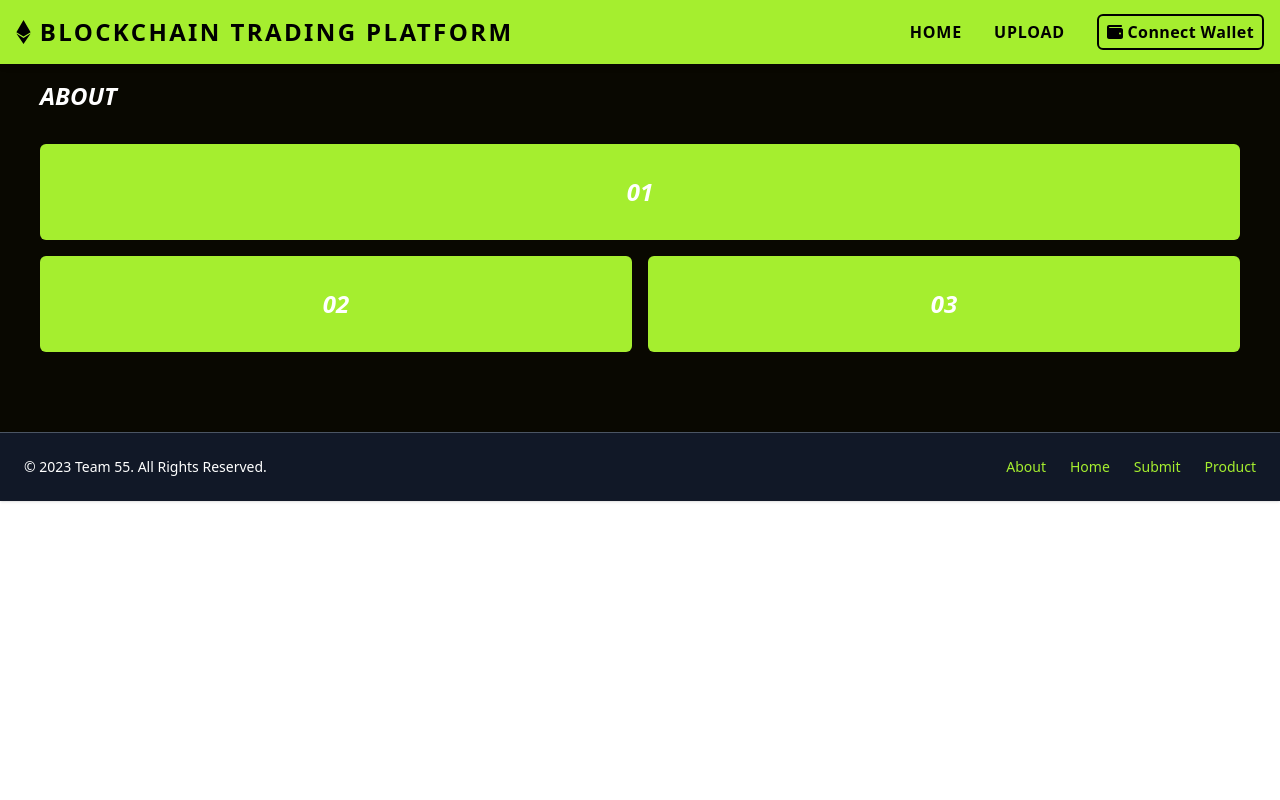
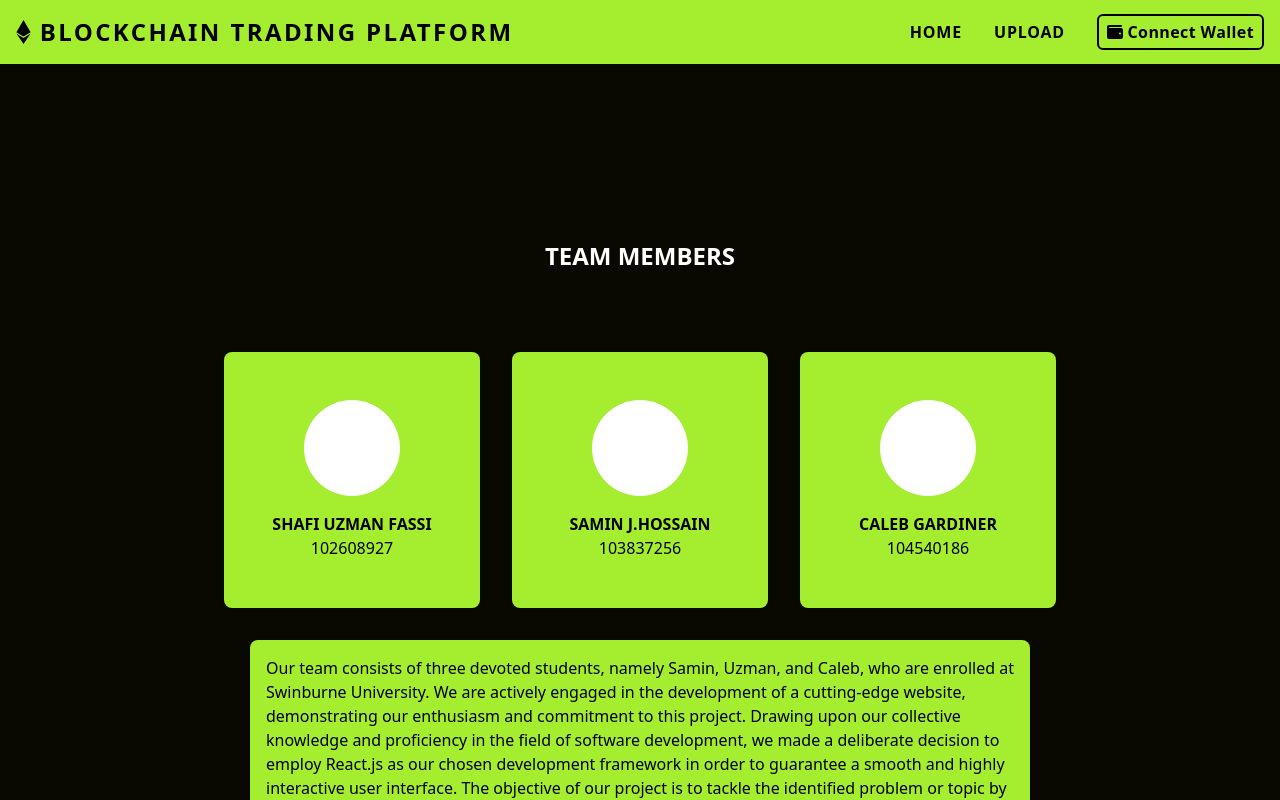
Before and after one commit to uzmanshafi/COS30049-TEAM55-WEB3-Blockchain-React-Site, a React (Create React App) app in the folder my-project/: page /about in a window 1280 px wide. Shown: the top 800 px of the page. Built offline with nearby package versions, Linux system fonts and the light colour scheme.

Commit message:
update about page fro m old repo
all good

```diff
--- a/my-project/package.json
+++ b/my-project/package.json
@@ -15,7 +15,7 @@
     "react": "^18.2.0",
     "react-dom": "^18.2.0",
     "react-router-dom": "^6.15.0",
-    "react-scripts": "5.0.1",
+    "react-scripts": "^5.0.1",
     "web-vitals": "^2.1.4"
   },
   "scripts": {
--- a/my-project/src/pages/about.js
+++ b/my-project/src/pages/about.js
@@ -4,19 +4,44 @@ import { faEthereum } from '@fortawesome/free-brands-svg-icons'
 
 const About = () => {
     return (
-        <div classname="">
-            <h1 className="text-white font-bold italic text-2xl">
-                ABOUT
-                <br></br>
-                <br></br>
+        <div className="p-20">
+            <h1 className="text-white p-20 text-center font-bold text-2xl">TEAM MEMBERS</h1>
+                   {/* Container for all boxes, center aligned */}
+            <div className="flex justify-center mb-8">
+                {/* Flex container to keep boxes beside each other */}
+                <div className="flex space-x-8">
+                    {/* Single Box */}
+                    <div className="bg-primary-color w-64 h-64 p-8 rounded-lg flex flex-col items-center justify-center">
+                        <div className="bg-white w-24 h-24 rounded-full"></div>
+                        <p className="text-center mt-4 text-black font-bold">SHAFI UZMAN FASSI</p>
+                        <p className="text-center text-black">102608927</p>
+                    </div>
 
-                <div className="grid grid-cols-8 gap-4">
-                    <div className="col-span-8 bg-primary-color text-center p-8 rounded-md">01</div>
-                    <div className="col-span-4 bg-primary-color text-center p-8 rounded-md">02</div>
-                    <div className="col-span-4 bg-primary-color text-center p-8 rounded-md">03</div>
+                    {/* Single Box */}
+                    <div className="bg-primary-color w-64 h-64 p-8 rounded-lg flex flex-col items-center justify-center">
+                        <div className="bg-white w-24 h-24 rounded-full"></div>
+                        <p className="text-center mt-4 text-black font-bold">SAMIN J.HOSSAIN</p>
+                        <p className="text-center text-black">103837256</p>
+                    </div>
+
+                    {/* Single Box */}
+                    <div className="bg-primary-color w-64 h-64 p-8 rounded-lg flex flex-col items-center justify-center">
+                        <div className="bg-white w-24 h-24 rounded-full"></div>
+                        <p className="text-center mt-4 text-black font-bold">CALEB GARDINER</p>
+                        <p className="text-center text-black">104540186</p>
+                    </div>
                 </div>
-            </h1>
-        </div>
+            </div>
+
+            {/* Rectangle for paragraph */}
+            <div className="bg-primary-color p-4 rounded-lg mx-auto w-3/4">
+                {/* Space for paragraph */}
+                <p>
+                Our team consists of three devoted students, namely Samin, Uzman, and Caleb, who are enrolled at Swinburne University. We are actively engaged in the development of a cutting-edge website, demonstrating our enthusiasm and commitment to this project. Drawing upon our collective knowledge and proficiency in the field of software development, we made a deliberate decision to employ React.js as our chosen development framework in order to guarantee a smooth and highly interactive user interface. The objective of our project is to tackle the identified problem or topic by providing a user-friendly and comprehensive platform for our intended audience. As we progress through different phases of advancement, our dedication is in the implementation of optimal methodologies, while concurrently engaging in the active pursuit of feedback to enhance the quality of our endeavours.
+                </p>
+            </div>
+            </div>
+
     );
 };
 
```
Also changed, not shown: 1 other file (tests, documents, lock files or other folders).
